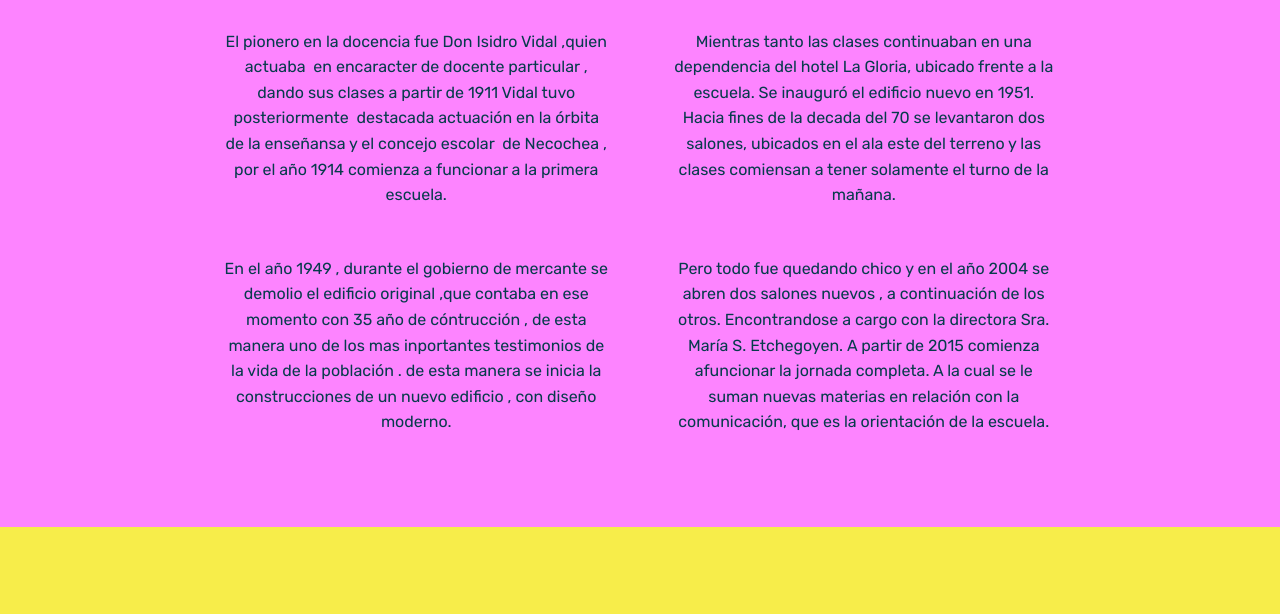
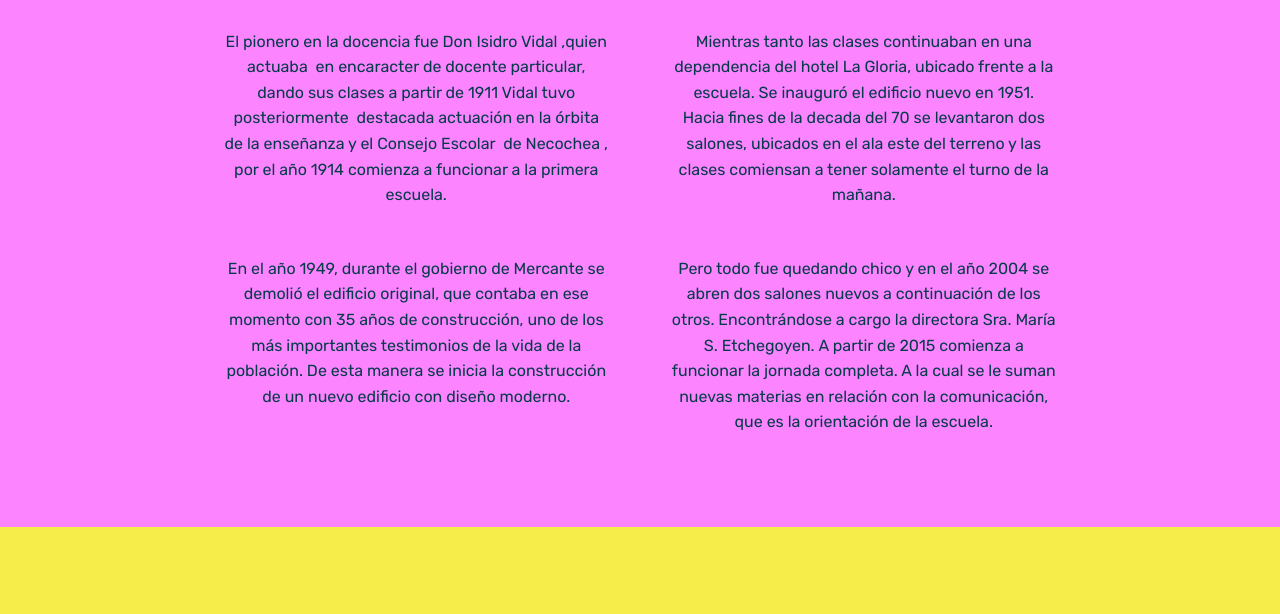
Before and after one commit to ESCUELA18/ESCUELA18.github.io, a plain HTML site: page page5.html in a window 1280 px wide. Shown: the part 121-735 px from the top of the page. Drawn offline with Linux system fonts and the light colour scheme; files whose address does not match are found by name.

Commit message:
Update page5.html

```diff
--- a/page5.html
+++ b/page5.html
@@ -31,11 +31,11 @@
         <div class="media-container-row">
             <div class="row col-12 col-md-10">
                 <div class="col-12 mbr-text mbr-fonts-style col-md-6 display-7">
-                     <p class="p-3"><br></p><p class="p-3">El pionero en la docencia fue Don Isidro Vidal ,quien actuaba &nbsp;en encaracter de docente particular , dando sus clases a partir de 1911 Vidal tuvo posteriormente &nbsp;destacada actuación en la órbita de la enseñansa y el concejo escolar &nbsp;de Necochea , por el año 1914 comienza a funcionar a la primera escuela.</p><p class="p-3">En el año 1949 , durante el gobierno de mercante se demolio el edificio original ,que contaba en ese momento con 35 año de cóntrucción , de esta manera uno de los mas inportantes testimonios de la vida de la población . de esta manera se inicia la construcciones de un nuevo edificio , con diseño moderno.</p>
+                     <p class="p-3"><br></p><p class="p-3">El pionero en la docencia fue Don Isidro Vidal ,quien actuaba &nbsp;en encaracter de docente particular, dando sus clases a partir de 1911 Vidal tuvo posteriormente &nbsp;destacada actuación en la órbita de la enseñanza y el Consejo Escolar &nbsp;de Necochea , por el año 1914 comienza a funcionar a la primera escuela.</p><p class="p-3">En el año 1949, durante el gobierno de Mercante se demolió el edificio original, que contaba en ese momento con 35 años de construcción, uno de los más importantes testimonios de la vida de la población. De esta manera se inicia la construcción de un nuevo edificio con diseño moderno.</p>
                 </div>
                 <div class="col-12 mbr-text mbr-fonts-style display-7 col-md-6">
                      <p class="p-3"><br></p><p class="p-3">Mientras tanto las clases continuaban en una dependencia del hotel La Gloria, ubicado frente a la escuela. Se inauguró el edificio nuevo en 1951. Hacia fines de la decada del 70 se levantaron dos salones, ubicados en el ala este del terreno y las clases comiensan a tener solamente el turno de la mañana.
-</p><p class="p-3">Pero todo fue quedando chico y en el año 2004 se abren dos salones nuevos , a continuación de los otros. Encontrandose a cargo con la directora Sra. María S. Etchegoyen.&nbsp;<span style="font-size: 1rem;">A partir de 2015 comienza afuncionar la jornada completa. A la cual se le suman nuevas  materias en relación con la comunicación, que es la orientación de la escuela.</span></p>
+</p><p class="p-3">Pero todo fue quedando chico y en el año 2004 se abren dos salones nuevos a continuación de los otros. Encontrándose a cargo la directora Sra. María S. Etchegoyen.&nbsp;<span style="font-size: 1rem;">A partir de 2015 comienza a funcionar la jornada completa. A la cual se le suman nuevas  materias en relación con la comunicación, que es la orientación de la escuela.</span></p>
                 </div>
 
             </div>
```
